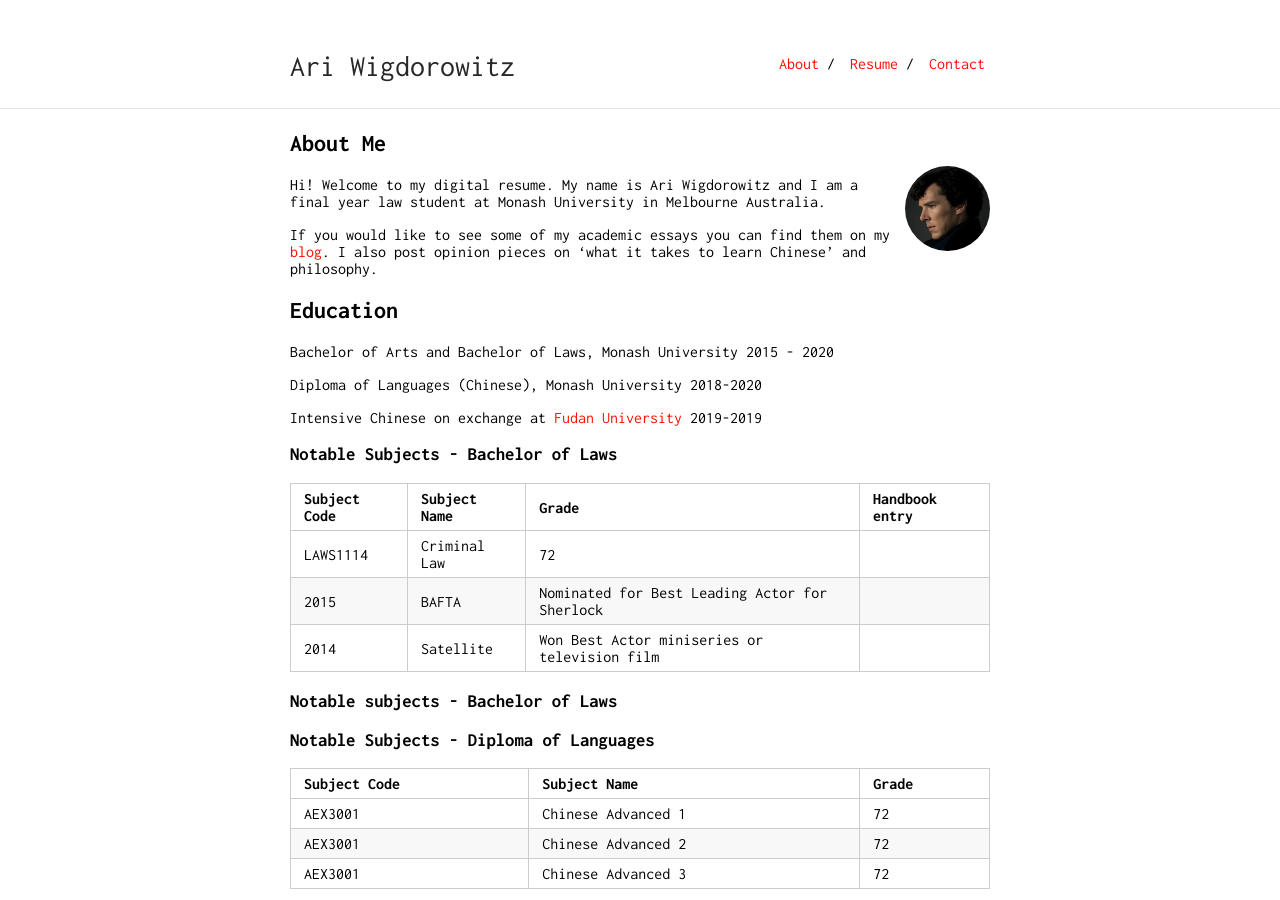
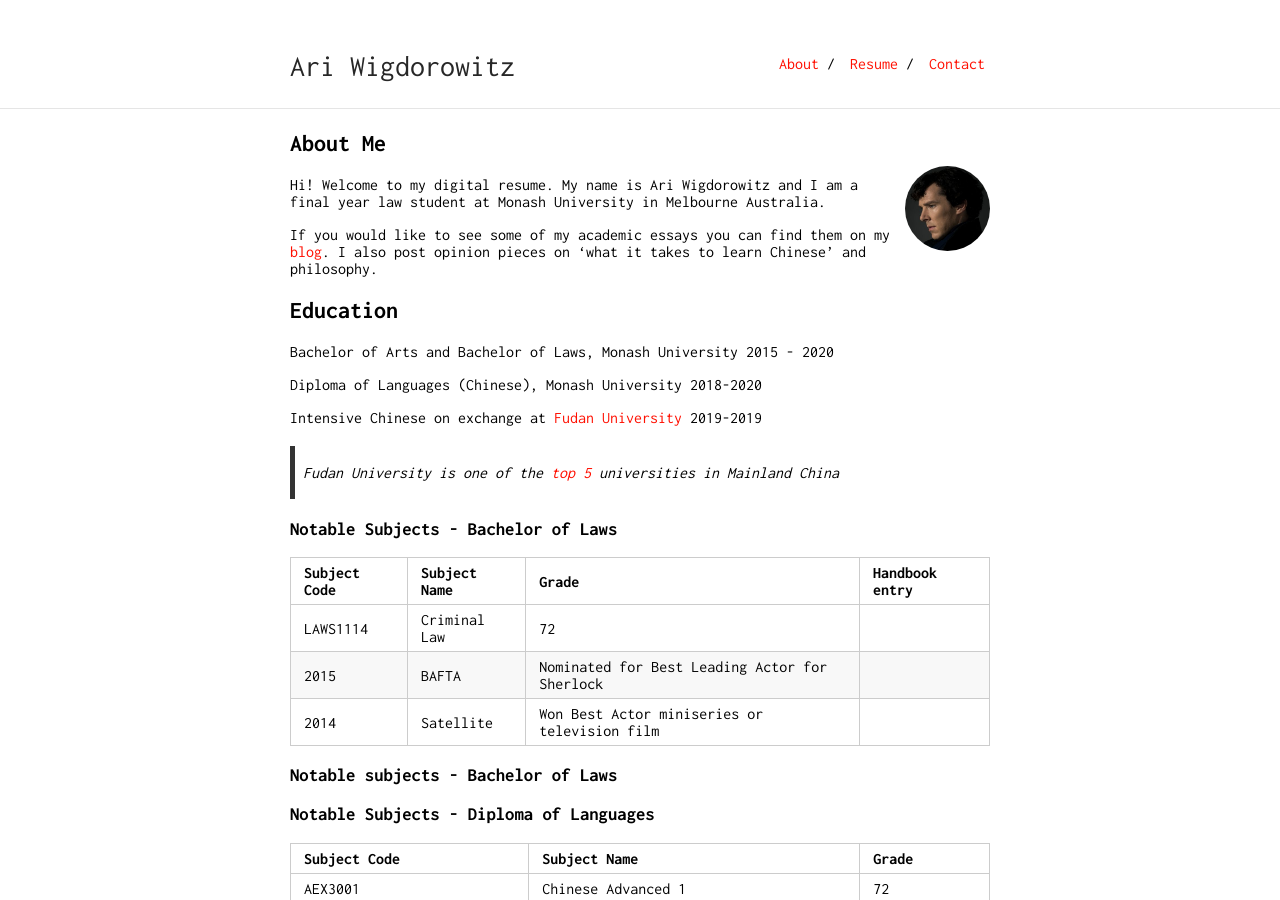
Before and after one commit to Wigdo/cv, a Jekyll site: the page built from index.md, in a window 1280 px wide and 900 px high. Built offline with Jekyll 4.4.1, drawn with Linux system fonts in a browser that asks for light colours; our own code applies the rules of GitHub Pages for plain Markdown files.

Commit message:
Update index.md

```diff
--- a/index.md
+++ b/index.md
@@ -20,6 +20,8 @@ Diploma of Languages (Chinese), Monash University
 
 Intensive Chinese on exchange at [Fudan University](https://en.wikipedia.org/wiki/Fudan_University 'highly regarded Chinese university')
 2019-2019
+
+> Fudan University is one of the [top 5](https://www.timeshighereducation.com/student/best-universities/best-universities-china) universities in Mainland China
 
 ### Notable Subjects - Bachelor of Laws
 
```
